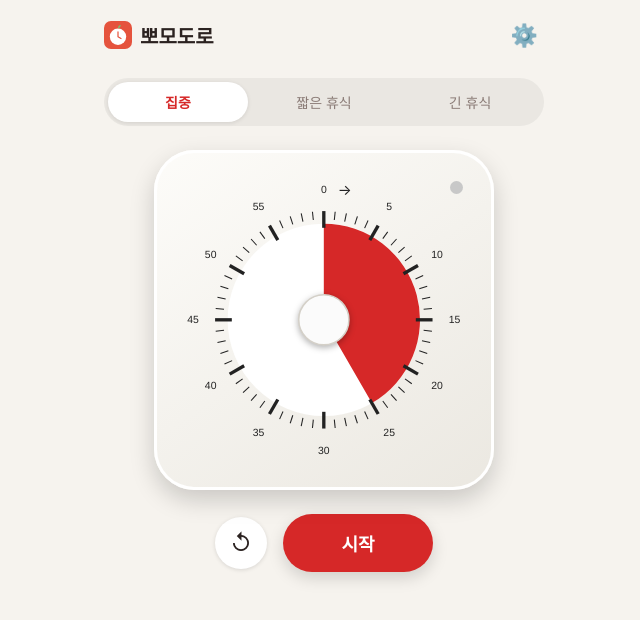
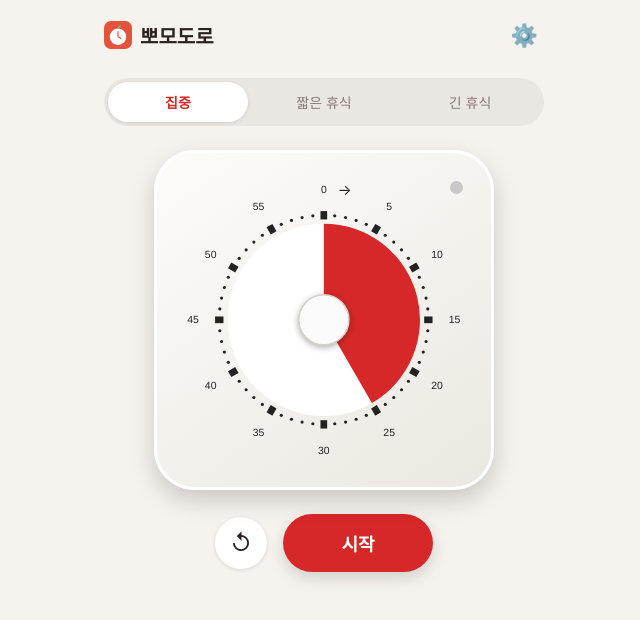
Before and after one commit to Sejun-20/pomodoro_app, a React (Vite) app: page / in a window 1280 px wide. Shown: the top 620 px of the page, without its empty margins (316-956 px from the left). Built offline with nearby package versions, Linux system fonts and the light colour scheme.

Commit message:
feat: 1분 눈금은 점, 5분 눈금은 짧고 굵은 막대로 변경
Co-Authored-By: Claude Sonnet 5.5 <noreply@anthropic.com>

```diff
--- a/src/App.tsx
+++ b/src/App.tsx
@@ -142,10 +142,13 @@ export default function App() {
           <circle cx={CX} cy={CY} r={DISK} className="disk" />
           {wedge(remaining)}
           {Array.from({ length: 60 }, (_, i) => {
-            const major = i % 5 === 0;
-            const [x1, y1] = polar(major ? 88 : 96, i * 6);
+            if (i % 5 !== 0) {
+              const [x, y] = polar(100, i * 6);
+              return <circle key={i} cx={x} cy={y} r="1.5" className="dot" />;
+            }
+            const [x1, y1] = polar(96, i * 6);
             const [x2, y2] = polar(104, i * 6);
-            return <line key={i} x1={x1} y1={y1} x2={x2} y2={y2} className={major ? "tick major" : "tick"} />;
+            return <line key={i} x1={x1} y1={y1} x2={x2} y2={y2} className="tick major" />;
           })}
           {labels.map((n) => {
             const [x, y] = polar(125, n * 6);
--- a/src/index.css
+++ b/src/index.css
@@ -47,8 +47,8 @@ h1 { font-size: 20px; margin: 0; display: flex; align-items: center; gap: 8px; }
 .timer-body svg { width: 100%; height: 100%; display: block; }
 .disk { fill: #fff; }
 .wedge { fill: var(--accent); }
-.tick { stroke: #222; stroke-width: 1; }
-.tick.major { stroke-width: 3.2; }
+.dot { fill: #222; }
+.tick.major { stroke: #222; stroke-width: 6.4; }
 .num { font-size: 10px; font-weight: 500; fill: #222; font-family: Helvetica, Arial, sans-serif; }
 .arrow { font-size: 14px; fill: #222; }
 .knob { fill: #fbfbfb; stroke: #d4d0c8; stroke-width: 1.5; filter: drop-shadow(0 2px 3px rgba(0,0,0,.3)); }
```
